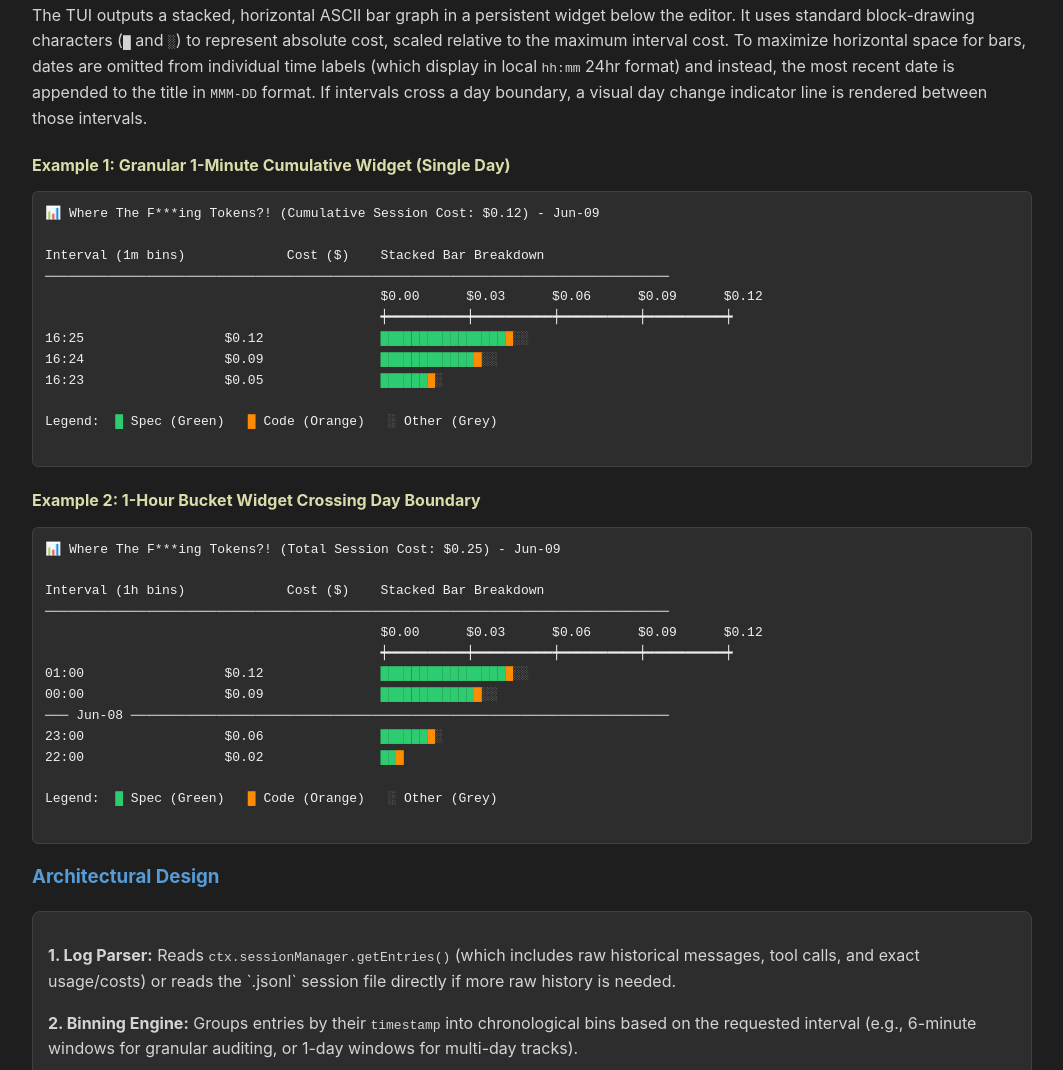
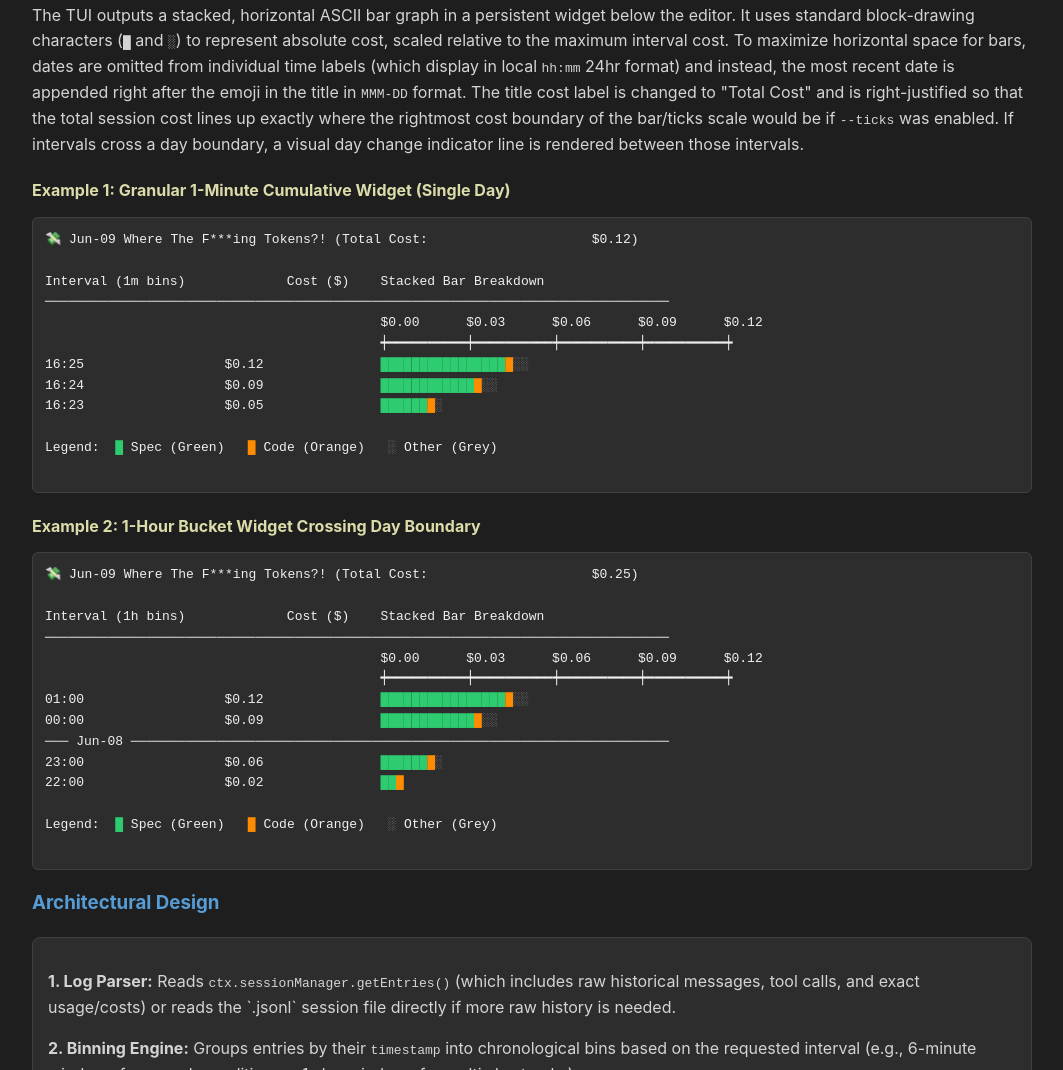
Before and after one commit to duppypro/does-it-glider, a plain HTML site: page docs/extensions/EXT_WTFT.html in a window 1280 px wide. Shown: the part 1056-2126 px from the top of the page, without its empty margins (108-1171 px from the left). Drawn offline with Linux system fonts and the light colour scheme.

Commit message:
Spec Approved: Update TUI Viz spec examples with tight-justified 💸 emoji title 👑π🐱

```diff
--- a/docs/extensions/EXT_WTFT.html
+++ b/docs/extensions/EXT_WTFT.html
@@ -87,11 +87,11 @@
     </table>
 
     <h3>TUI Visualization Style</h3>
-    <p>The TUI outputs a stacked, horizontal ASCII bar graph in a persistent widget below the editor. It uses standard block-drawing characters (<code>█</code> and <code>░</code>) to represent absolute cost, scaled relative to the maximum interval cost. To maximize horizontal space for bars, dates are omitted from individual time labels (which display in local <code>hh:mm</code> 24hr format) and instead, the most recent date is appended to the title in <code>MMM-DD</code> format. If intervals cross a day boundary, a visual day change indicator line is rendered between those intervals.</p>
+    <p>The TUI outputs a stacked, horizontal ASCII bar graph in a persistent widget below the editor. It uses standard block-drawing characters (<code>█</code> and <code>░</code>) to represent absolute cost, scaled relative to the maximum interval cost. To maximize horizontal space for bars, dates are omitted from individual time labels (which display in local <code>hh:mm</code> 24hr format) and instead, the most recent date is appended right after the emoji in the title in <code>MMM-DD</code> format. The title cost label is changed to "Total Cost" and is right-justified so that the total session cost lines up exactly where the rightmost cost boundary of the bar/ticks scale would be if <code>--ticks</code> was enabled. If intervals cross a day boundary, a visual day change indicator line is rendered between those intervals.</p>
 
     <h4 style="color: var(--accent-yellow); margin-bottom: 5px;">Example 1: Granular 1-Minute Cumulative Widget (Single Day)</h4>
     <pre style="background: var(--box-bg); padding: 12px; border-radius: 6px; border: 1px solid #404040; overflow-x: auto; color: #f0f0f0; font-family: monospace;">
-📊 Where The F***ing Tokens?! (Cumulative Session Cost: $0.12) - Jun-09
+💸 Jun-09 Where The F***ing Tokens?! (Total Cost:                     $0.12)
 
 Interval (1m bins)             Cost ($)    Stacked Bar Breakdown
 ────────────────────────────────────────────────────────────────────────────────
@@ -106,7 +106,7 @@
 
     <h4 style="color: var(--accent-yellow); margin-bottom: 5px;">Example 2: 1-Hour Bucket Widget Crossing Day Boundary</h4>
     <pre style="background: var(--box-bg); padding: 12px; border-radius: 6px; border: 1px solid #404040; overflow-x: auto; color: #f0f0f0; font-family: monospace;">
-📊 Where The F***ing Tokens?! (Total Session Cost: $0.25) - Jun-09
+💸 Jun-09 Where The F***ing Tokens?! (Total Cost:                     $0.25)
 
 Interval (1h bins)             Cost ($)    Stacked Bar Breakdown
 ────────────────────────────────────────────────────────────────────────────────
```
